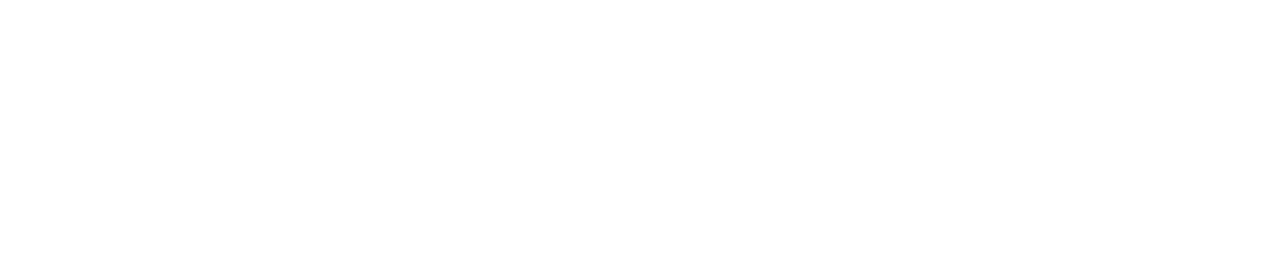
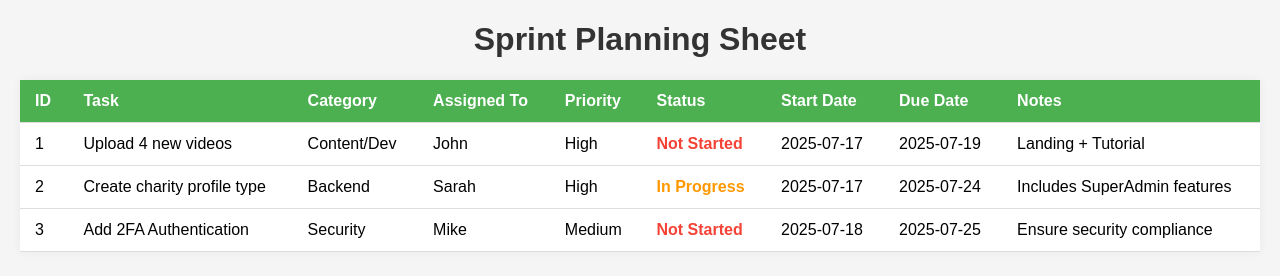
Before and after one commit to amHariskhan/MyProject, a plain HTML site: page index.html in a window 1280 px wide. Drawn offline with Linux system fonts and the light colour scheme.

Commit message:
Html code change

```diff
--- a/index.html
+++ b/index.html
@@ -1,13 +1,95 @@
-<script>
-let myArr = ["Audi", "BMW", "Ford", "Honda", "Jaguar", "Nissan"];
-function showContent() {
-  let temp, item, a, i;
-  temp = document.getElementsByTagName("template")[0];
-  item = temp.content.querySelector("div");
-  for (i = 0; i < myArr.length; i++) {
-    a = document.importNode(item, true);
-    a.textContent += myArr[i];
-    document.body.appendChild(a);
-  }
-}
-</script>
+<!DOCTYPE html>
+<html lang="en">
+<head>
+  <meta charset="UTF-8">
+  <title>Sprint Sheet</title>
+  <style>
+    body {
+      font-family: Arial, sans-serif;
+      margin: 20px;
+      background-color: #f5f5f5;
+    }
+    h1 {
+      text-align: center;
+      color: #333;
+    }
+    table {
+      width: 100%;
+      border-collapse: collapse;
+      background-color: #fff;
+      box-shadow: 0 0 10px rgba(0,0,0,0.05);
+    }
+    th, td {
+      padding: 12px 15px;
+      text-align: left;
+      border-bottom: 1px solid #ddd;
+    }
+    th {
+      background-color: #4CAF50;
+      color: white;
+    }
+    tr:hover {
+      background-color: #f1f1f1;
+    }
+    .status-in-progress { color: #ff9800; font-weight: bold; }
+    .status-complete { color: #4caf50; font-weight: bold; }
+    .status-not-started { color: #f44336; font-weight: bold; }
+  </style>
+</head>
+<body>
+
+<h1>Sprint Planning Sheet</h1>
+
+<table>
+  <thead>
+    <tr>
+      <th>ID</th>
+      <th>Task</th>
+      <th>Category</th>
+      <th>Assigned To</th>
+      <th>Priority</th>
+      <th>Status</th>
+      <th>Start Date</th>
+      <th>Due Date</th>
+      <th>Notes</th>
+    </tr>
+  </thead>
+  <tbody>
+    <tr>
+      <td>1</td>
+      <td>Upload 4 new videos</td>
+      <td>Content/Dev</td>
+      <td>John</td>
+      <td>High</td>
+      <td class="status-not-started">Not Started</td>
+      <td>2025-07-17</td>
+      <td>2025-07-19</td>
+      <td>Landing + Tutorial</td>
+    </tr>
+    <tr>
+      <td>2</td>
+      <td>Create charity profile type</td>
+      <td>Backend</td>
+      <td>Sarah</td>
+      <td>High</td>
+      <td class="status-in-progress">In Progress</td>
+      <td>2025-07-17</td>
+      <td>2025-07-24</td>
+      <td>Includes SuperAdmin features</td>
+    </tr>
+    <tr>
+      <td>3</td>
+      <td>Add 2FA Authentication</td>
+      <td>Security</td>
+      <td>Mike</td>
+      <td>Medium</td>
+      <td class="status-not-started">Not Started</td>
+      <td>2025-07-18</td>
+      <td>2025-07-25</td>
+      <td>Ensure security compliance</td>
+    </tr>
+  </tbody>
+</table>
+
+</body>
+</html>
```
